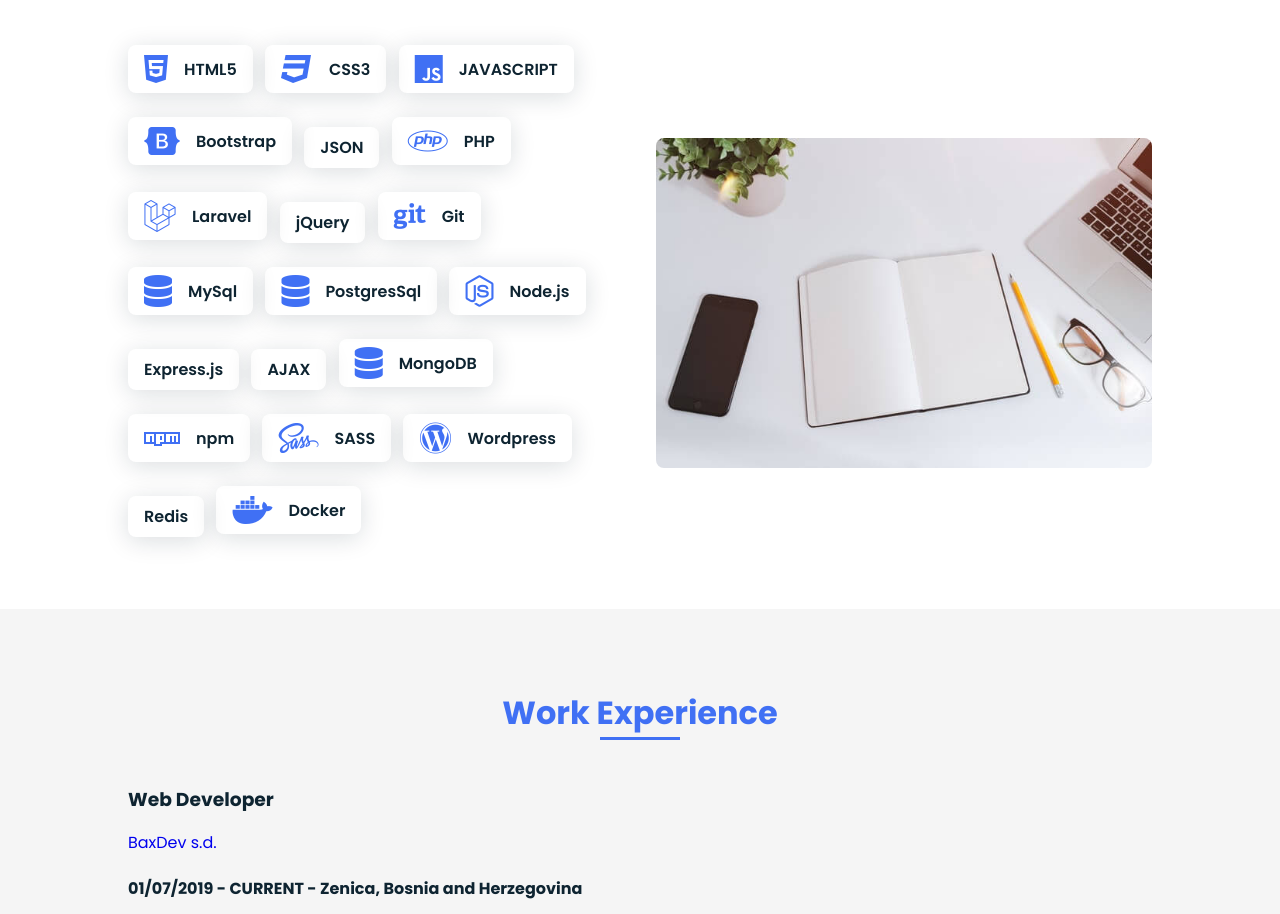
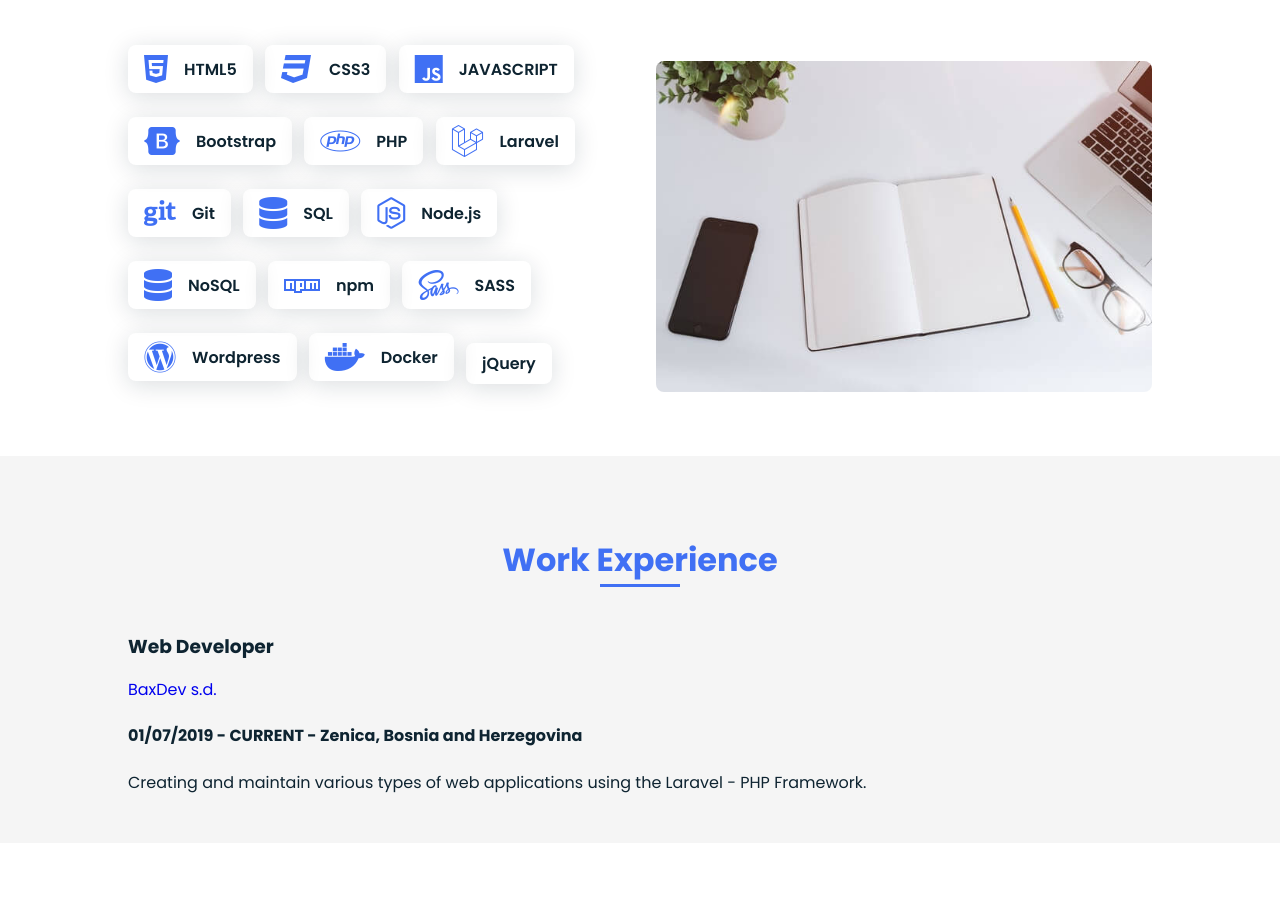
Before and after one commit to AlanA97/portofolio, a plain HTML site: page index.html in a window 1280 px wide. Shown: the part 1505-2419 px from the top of the page. Drawn offline with nearby package versions, Linux system fonts and the light colour scheme.

Commit message:
remove skills

```diff
--- a/index.html
+++ b/index.html
@@ -101,11 +101,6 @@
                         </div>
                         <div class="skills__data">
                             <div class="skills__names">
-                                <span class="skills__name">JSON</span>
-                            </div>
-                        </div>
-                        <div class="skills__data">
-                            <div class="skills__names">
                                 <i class="fab fa-php skills__icon"></i>
                                 <span class="skills__name">PHP</span>
                             </div>
@@ -118,11 +113,6 @@
                         </div>
                         <div class="skills__data">
                             <div class="skills__names">
-                                <span class="skills__name">jQuery</span>
-                            </div>
-                        </div>
-                        <div class="skills__data">
-                            <div class="skills__names">
                                 <i class="fab fa-git skills__icon"></i>
                                 <span class="skills__name">Git</span>
                             </div>
@@ -130,13 +120,7 @@
                         <div class="skills__data">
                             <div class="skills__names">
                                 <i class="fas fa-database skills__icon"></i>
-                                <span class="skills__name">MySql</span>
-                            </div>
-                        </div>
-                        <div class="skills__data">
-                            <div class="skills__names">
-                                <i class="fas fa-database skills__icon"></i>
-                                <span class="skills__name">PostgresSql</span>
+                                <span class="skills__name">SQL</span>
                             </div>
                         </div>
                         <div class="skills__data">
@@ -147,18 +131,8 @@
                         </div>
                         <div class="skills__data">
                             <div class="skills__names">
-                                <span class="skills__name">Express.js</span>
-                            </div>
-                        </div>
-                        <div class="skills__data">
-                            <div class="skills__names">
-                                <span class="skills__name">AJAX</span>
-                            </div>
-                        </div>
-                        <div class="skills__data">
-                            <div class="skills__names">
                                 <i class="fas fa-database skills__icon"></i>
-                                <span class="skills__name">MongoDB</span>
+                                <span class="skills__name">NoSQL</span>
                             </div>
                         </div>
                         <div class="skills__data">
@@ -181,13 +155,13 @@
                         </div>
                         <div class="skills__data">
                             <div class="skills__names">
-                                <span class="skills__name">Redis</span>
+                                <i class="fab fa-docker skills__icon"></i>
+                                <span class="skills__name">Docker</span>
                             </div>
                         </div>
                         <div class="skills__data">
                             <div class="skills__names">
-                                <i class="fab fa-docker skills__icon"></i>
-                                <span class="skills__name">Docker</span>
+                                <span class="skills__name">jQuery</span>
                             </div>
                         </div>
                     </div>
```
